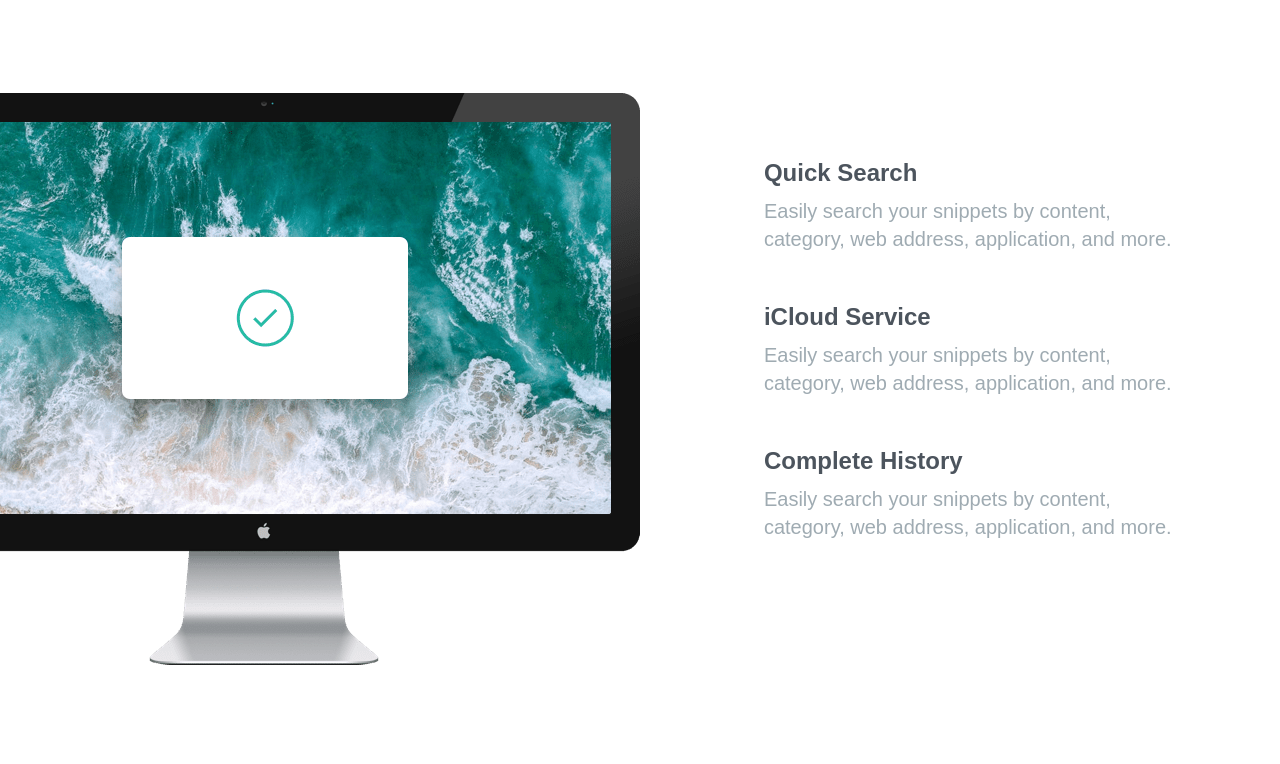
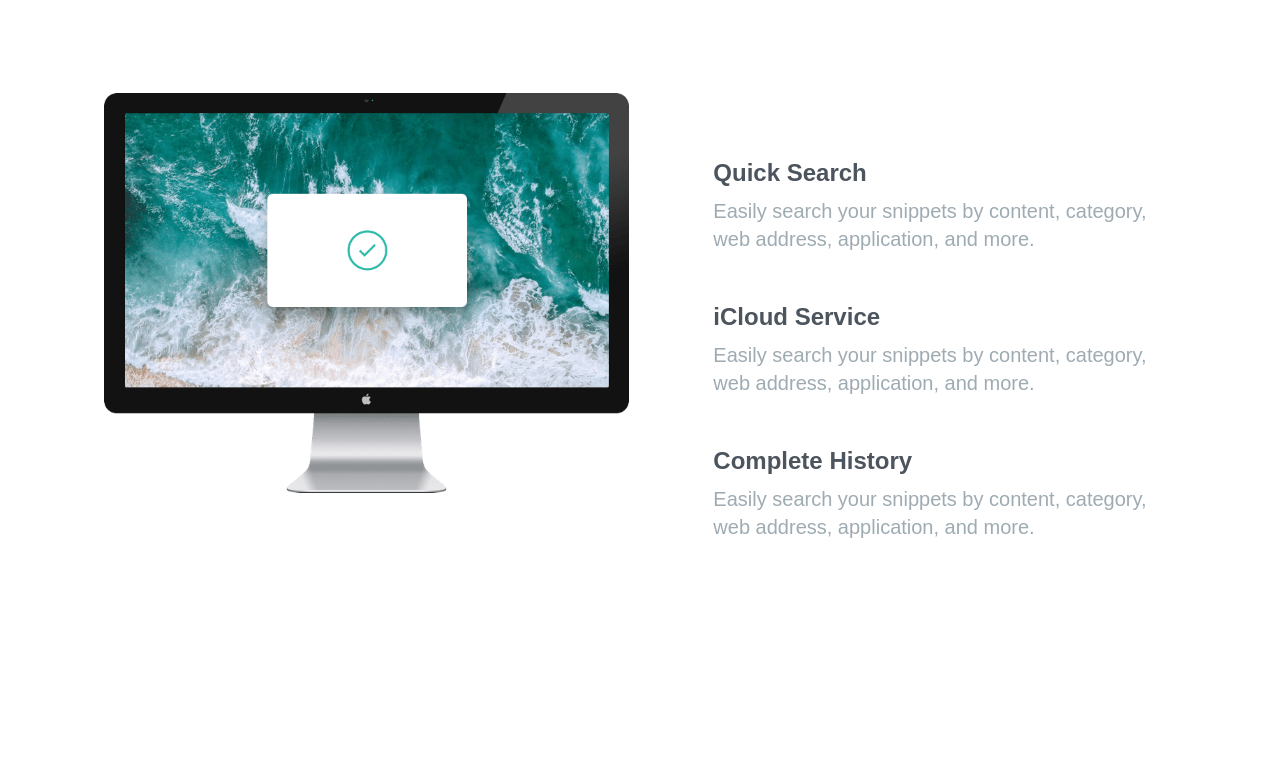
Before and after one commit to vishwangundu/clipboard-website, a website: page index.html in a window 1280 px wide. Shown: the part 876-1640 px from the top of the page. Drawn offline with Linux system fonts and the light colour scheme.

Commit message:
second commit

```diff
--- a/index.html
+++ b/index.html
@@ -49,13 +49,13 @@
     <!--Feature Section-->
     <section id="section">
       <div class="section-container my-20">
-        <div class="relative flex flex-col md:flex-row md:space-x-32">
+        <div class=" flex flex-col md:flex-row md:space-x-5">
           <!--Image-->
           <div class="md:w-1/2">
             <img
               src="images/image-computer.png"
               alt=""
-              class="md:absolute top-0 right-[50%]"
+              class=" top-0 right-[50%]"
             />
           </div>
           <div
```
Also changed, not shown: css/style.css.
